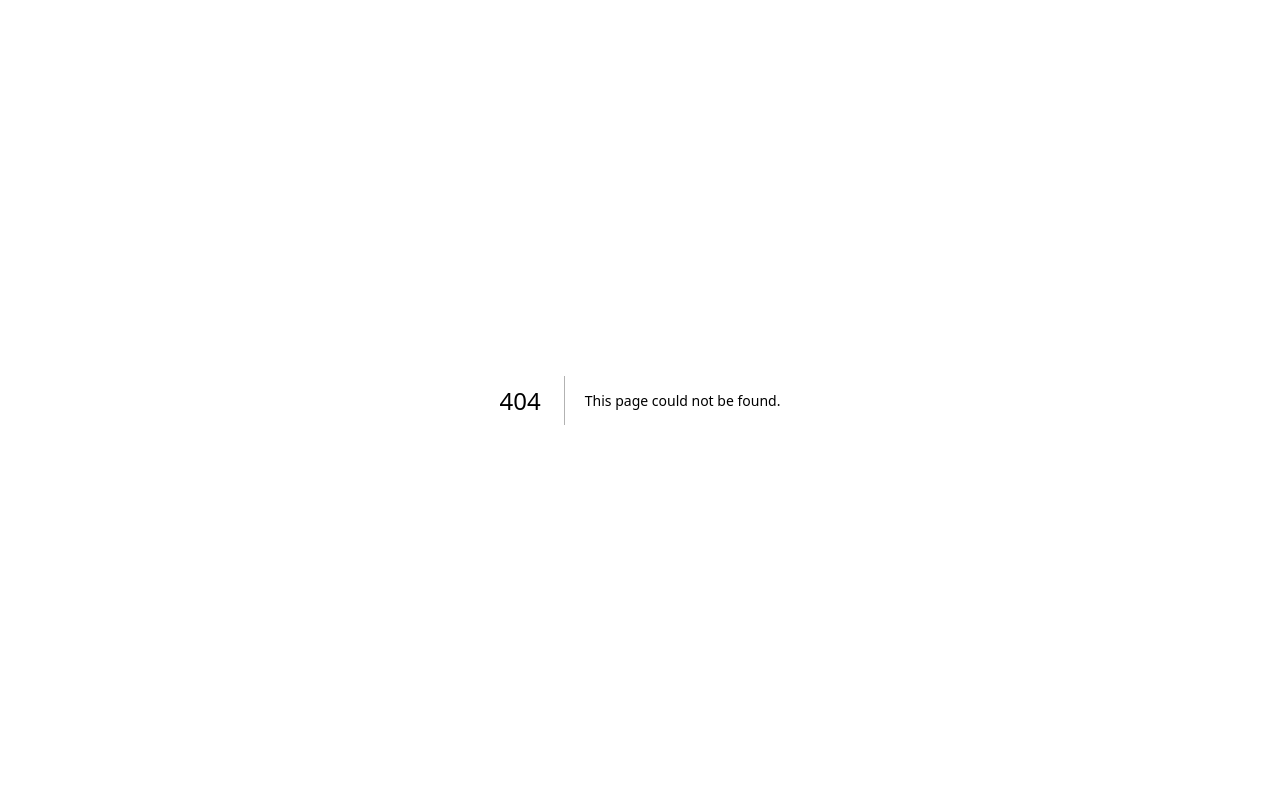
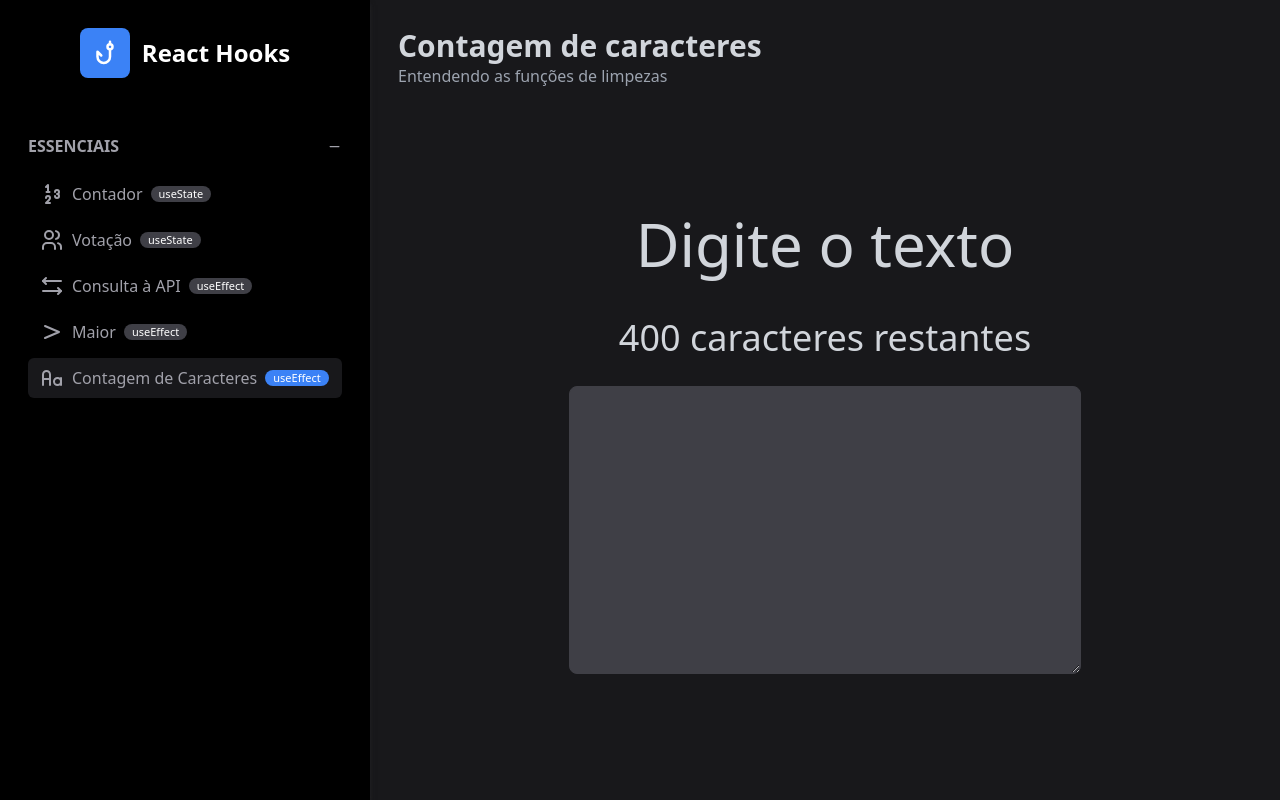
Before and after one commit to FabinhoFlauzino/template-hooks, a Next.js app: page /essenciais/contagemCaracteresEffect in a window 1280 px wide. Before the commit this address had no page. Built offline with nearby package versions, Linux system fonts and the light colour scheme.

Commit message:
Usando useEffect

```diff
--- a/src/components/template/MenuPrincipal.tsx
+++ b/src/components/template/MenuPrincipal.tsx
@@ -1,4 +1,4 @@
-import { IconMenu, IconNumbers, IconUsers, IconX } from "@tabler/icons-react";
+import { IconArrowsLeftRight, IconLetterCase, IconMathGreater, IconNumbers, IconUsers } from "@tabler/icons-react";
 import { MenuItem } from "../../data/models/MenuItem";
 import { MenuSecao } from "../../data/models/MenuSecao";
 import Logo from "./Logo";
@@ -23,6 +23,24 @@
                     url: "/essenciais/votacao",
                     tag: "useState",
                     icone: <IconUsers />
+                },
+                {
+                    titulo: "Consulta à API",
+                    url: "/essenciais/consultaAPI",
+                    tag: "useEffect",
+                    icone: <IconArrowsLeftRight />
+                },
+                {
+                    titulo: "Maior",
+                    url: "/essenciais/maior",
+                    tag: "useEffect",
+                    icone: <IconMathGreater />
+                },
+                {
+                    titulo: "Contagem de Caracteres",
+                    url: "/essenciais/contagemCaracteresEffect",
+                    tag: "useEffect",
+                    icone: <IconLetterCase />
                 },
             ],
         },
--- /dev/null
+++ b/src/pages/essenciais/consultaAPI.tsx
@@ -0,0 +1,18 @@
+import Pagina from "@/components/template/Pagina";
+import { useEffect, useState } from "react";
+
+export default function () {
+  const [url, setUrl] = useState()
+
+  useEffect(() => {
+    fetch("https://dog.ceo/api/breeds/image/random")
+      .then(res => res.json())
+      .then(obj => setUrl(obj.message))
+  }, [])
+
+  return (
+    <Pagina titulo="Requisição à API" subtitulo="Requerindo dados">
+      <img className="max-h-full max-w-xs object-cover" src={url} alt="" />
+    </Pagina>
+  )
+}
--- /dev/null
+++ b/src/pages/essenciais/contagemCaracteresEffect.tsx
@@ -0,0 +1,30 @@
+import Display from "@/components/template/Display";
+import Pagina from "@/components/template/Pagina";
+import { useEffect, useState } from "react";
+
+export default function () {
+  const quantidadeCaracteres = 400
+  const [caracteresRestantes, setCaracteresRestantes] = useState(quantidadeCaracteres)
+  const [texto, setTexto] = useState("")
+
+  useEffect(() => {
+    let timer = setTimeout(() => {
+      let aux = quantidadeCaracteres - texto.length
+      setCaracteresRestantes(aux)
+    }, 1000)
+
+    return () => { clearTimeout(timer) }
+
+  }, [texto])
+
+  return (
+    <Pagina titulo="Contagem de caracteres" subtitulo="Entendendo as funções de limpezas">
+      <Display texto="Digite o texto" textoComplementar={`${caracteresRestantes} caracteres restantes`} />
+      <textarea
+        value={texto}
+        onInput={(e) => setTexto(e.currentTarget.value)}
+        className={`border border-zinc-700 bg-zinc-700 text-white text-2xl w-3/5 h-72 rounded-lg p-5`}
+      ></textarea>
+    </Pagina>
+  )
+}
--- /dev/null
+++ b/src/pages/essenciais/maior.tsx
@@ -0,0 +1,40 @@
+import Botao from "@/components/template/Botao";
+import Display from "@/components/template/Display";
+import Flex from "@/components/template/Flex";
+import Pagina from "@/components/template/Pagina";
+import { useEffect, useState } from "react";
+
+export default function () {
+  const [n1, setN1] = useState(0)
+  const [n2, setN2] = useState(0)
+  const [maior, setMaior] = useState(0)
+
+  function calculaMaior() {
+    return (n1 > n2) ? n1 : n2
+  }
+
+  useEffect(() => {
+    let m = calculaMaior()
+    setMaior(m)
+  }, [n1, n2])
+
+  useEffect(() => {
+    console.log(`N1: ${n1}, N2: ${n2}, maior: ${maior}`)
+  }, [n1, n2, maior])
+
+  useEffect(() => {
+    if(maior > 5) {
+      window.alert("Os números estão ficando altos!")
+    }
+  }, [maior])
+
+  return (
+    <Pagina titulo="" subtitulo="">
+      <Display texto={`N1: ${n1} | N2: ${n2}`} textoComplementar={`O maior número é ${maior}`} />
+      <Flex gap={5}>
+        <Botao onClick={() => setN1(n1 + 1)} redondo tamanho="2xl" cor="bg-red-500" texto="N1" />
+        <Botao onClick={() => setN2(n2 + 1)} redondo tamanho="2xl" cor="bg-blue-500" texto="N2" />
+      </Flex>
+    </Pagina>
+  )
+}
```
